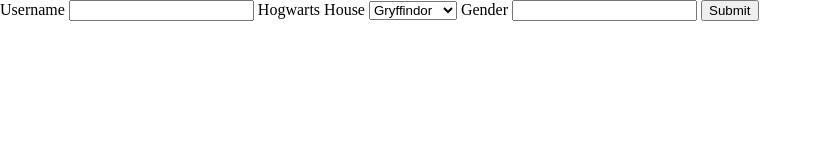
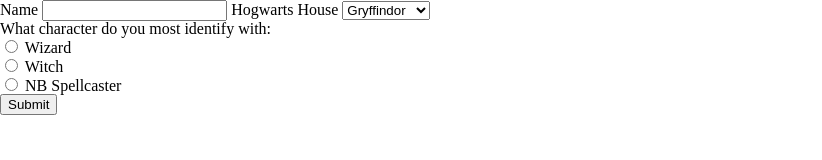
Before and after one commit to sarabeth-russert/accio, a plain HTML site: page index.html in a window 1280 px wide. Shown: the whole page, without its empty margins (0-822 px from the left). Drawn offline with Linux system fonts and the light colour scheme.

Commit message:
User form completed

```diff
--- a/index.html
+++ b/index.html
@@ -12,7 +12,7 @@
     <main>
       <form id="newUser">
         <fieldset>
-            <label>Username
+            <label>Name
                 <input name="userName" type="text" />
             </label>
             <label>Hogwarts House
@@ -23,9 +23,13 @@
                   <option value="slytherin">Slytherin</option>
                 </select>
             </label>
-            <label>Gender
-                <input name="gender" type="text" />
-            </label>
+              <p>What character do you most identify with:</p>
+                <input type="radio" id="wizard" name="character" value="wizard">
+                <label for="wizard">Wizard</label><br>
+                <input type="radio" id="witch" name="character" value="witch">
+                <label for="witch">Witch</label><br>
+                <input type="radio" id="nbSpellcaster" name="character" value="nbSpellcaster">
+                <label for="nbSpellcaster">NB Spellcaster</label><br>
             <button type="submit">Submit</button>
         </fieldset>
     </form>
```
